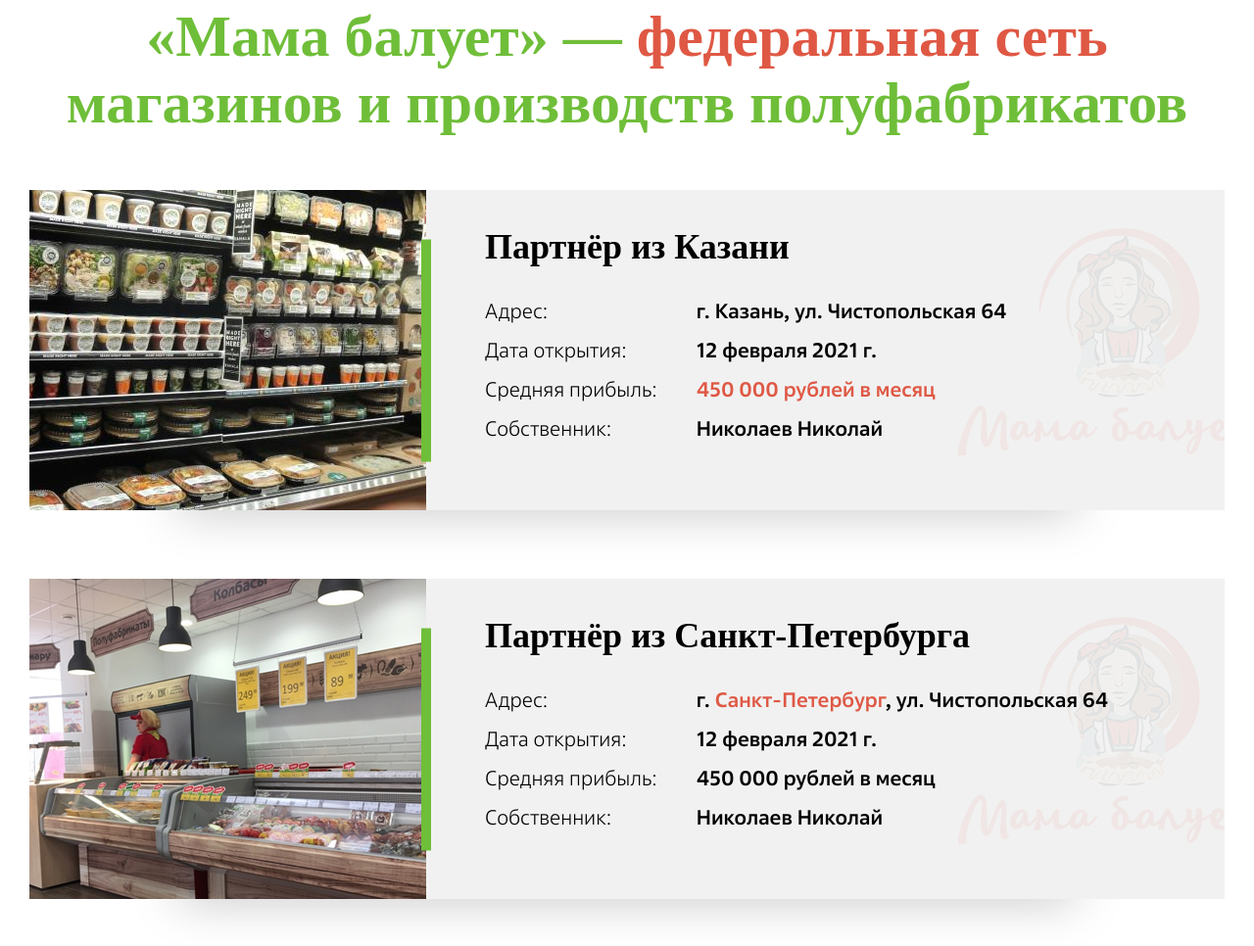
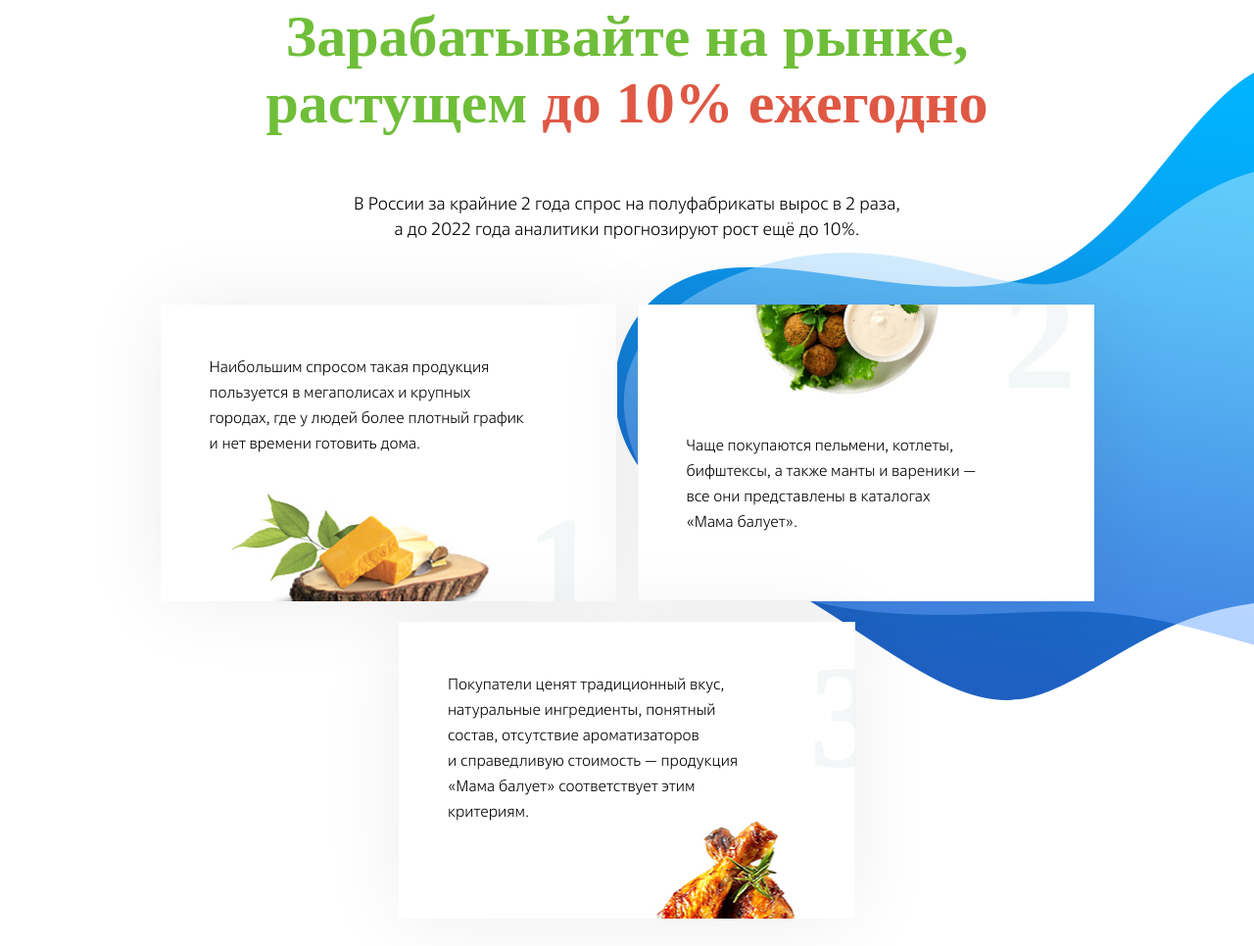
Before and after one commit to rnbelov96/mama, a website built with webpack: page src/index.html in a window 1280 px wide. Shown: the part 2394-3360 px from the top of the page at 98% size. Built offline with nearby package versions, Linux system fonts and the light colour scheme; a web font is replaced by a local one.

Commit message:
Убирает блок с филиалами

```diff
--- a/src/index.html
+++ b/src/index.html
@@ -159,81 +159,6 @@
                   кто стремится к максимальному доходу.
                 </li>
               </ul>
-            </li>
-          </ul>
-        </div>
-      </section>
-
-      <section class="partners">
-        <div class="container">
-          <h2 class="partners__title">
-            «Мама балует» — <span>федеральная сеть</span> магазинов и
-            производств полуфабрикатов
-          </h2>
-          <ul class="partners__list">
-            <li class="partners__item">
-              <div class="shadow"></div>
-              <img
-                src="./img/gallery/partners/1.jpg"
-                alt="Магазин"
-                class="partners__item-img"
-              />
-              <div class="partners__item-text-box">
-                <p class="partners__item-title">Партнёр из Казани</p>
-                <div class="partners__info-box">
-                  <div class="partners__info-left">
-                    <p class="parnters__info-left-text">Адрес:</p>
-                    <p class="parnters__info-left-text">Дата открытия:</p>
-                    <p class="parnters__info-left-text">Средняя прибыль:</p>
-                    <p class="parnters__info-left-text">Собственник:</p>
-                  </div>
-                  <div class="partners__info-right">
-                    <p class="partners__info-right-text">
-                      г. Казань, ул. Чистопольская 64
-                    </p>
-                    <p class="partners__info-right-text">12 февраля 2021 г.</p>
-                    <p class="partners__info-right-text">
-                      <span>450 000 рублей в месяц</span>
-                    </p>
-                    <p class="partners__info-right-text">Николаев Николай</p>
-                  </div>
-                </div>
-              </div>
-            </li>
-            <li class="partners__item">
-              <div class="shadow"></div>
-              <img
-                src="./img/gallery/partners/2.jpg"
-                alt="Магазин"
-                class="partners__item-img"
-              />
-              <div class="partners__item-text-box">
-                <p class="partners__item-title">Партнёр из Санкт-Петербурга</p>
-                <div class="partners__info-box">
-                  <div class="partners__info-left">
-                    <p class="parnters__info-left-text">Адрес:</p>
-                    <p class="parnters__info-left-text">Дата открытия:</p>
-                    <p class="parnters__info-left-text">Средняя прибыль:</p>
-                    <p class="parnters__info-left-text">Собственник:</p>
-                  </div>
-                  <div class="partners__info-right">
-                    <p class="partners__info-right-text">
-                      г. <span class="partners__city-long">Санкт-Петербург</span
-                      ><span class="partners__city-short">СПБ</span>, ул.
-                      Чистопольская 64
-                    </p>
-                    <p class="partners__info-right-text">12 февраля 2021 г.</p>
-                    <p
-                      class="
-                        partners__info-right-text partners__info-right-text_red
-                      "
-                    >
-                      450 000 рублей в месяц
-                    </p>
-                    <p class="partners__info-right-text">Николаев Николай</p>
-                  </div>
-                </div>
-              </div>
             </li>
           </ul>
         </div>
--- a/src/scss/style.scss
+++ b/src/scss/style.scss
@@ -10,7 +10,6 @@
 @import './components/desc.scss';
 @import './components/line-form.scss';
 @import './components/formats.scss';
-@import './components/partners.scss';
 @import './components/earn.scss';
 @import './components/history.scss';
 @import './components/reasons.scss';
```
